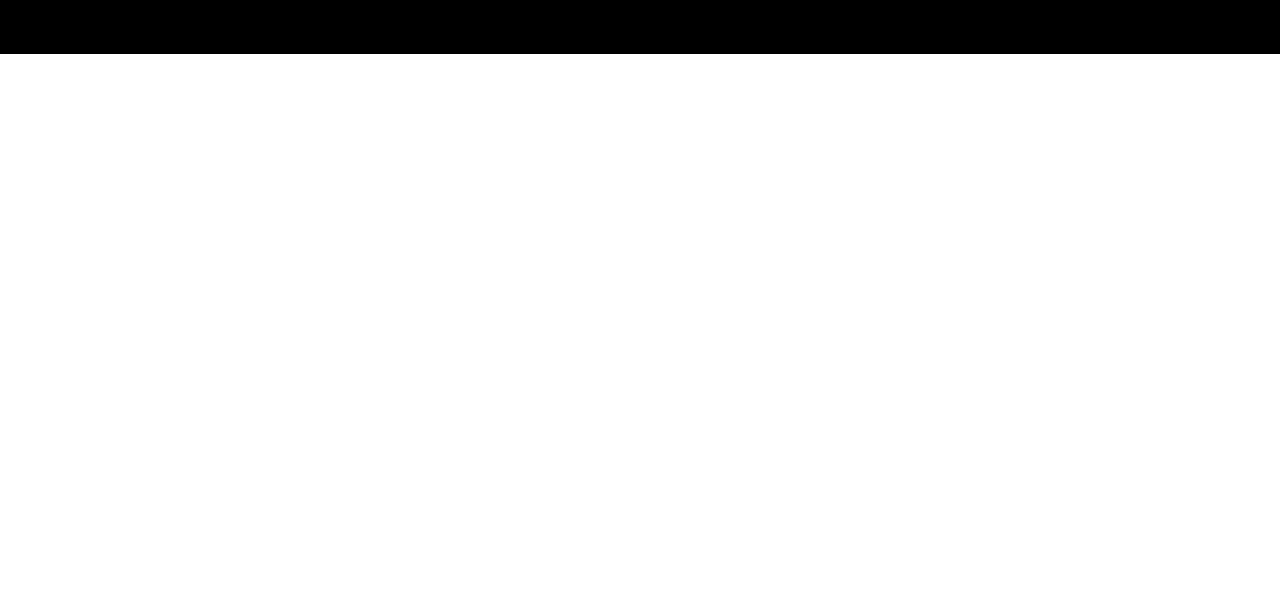
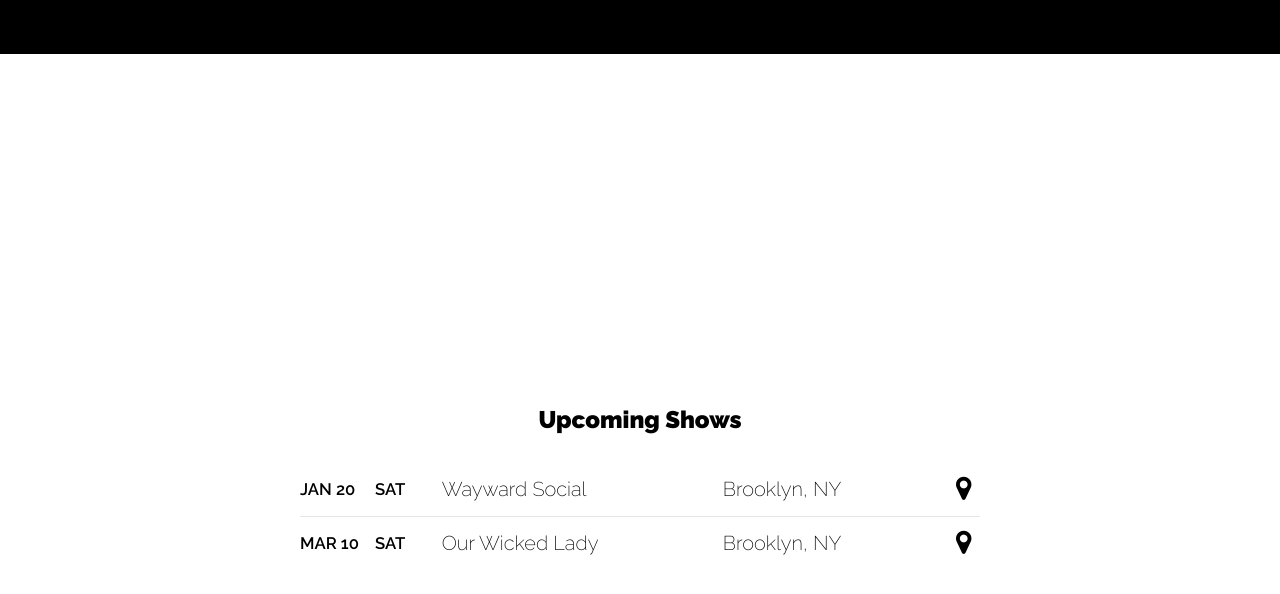
Before and after one commit to dawaltconley/starter2, a Jekyll site: the page built from index.html, in a window 1280 px wide and 900 px high, scrolled down 1746 px. Shown: the top 594 px of the window. Built offline with Jekyll 4.4.1, drawn with Linux system fonts in a browser that asks for light colours; before the commit the page ends 1800 px from its top, so only the background shows below that.

Commit message:
added upcoming shows to site

```diff
--- a/_data/shows.yml
+++ b/_data/shows.yml
@@ -45,3 +45,19 @@
   postal: "12561"
   links:
     location: "https://www.google.com/maps/place/Twin+Star+Orchards/@41.7571012,-74.0528673,17z/data=!3m1!4b1!4m5!3m4!1s0x89dd1813590f9a55:0xfca8cb5a358db205!8m2!3d41.7570972!4d-74.0506786"
+- date:   2018-01-20 20:00:00 -0500
+  venue:  "Wayward Social"
+  street: "35 Ingraham St"
+  city:   "Brooklyn"
+  state:  "NY"
+  postal: "11206"
+  links:
+    location: "https://www.google.com/maps/place/Wayward+Social/@40.7070883,-73.9346902,17z/data=!3m1!4b1!4m5!3m4!1s0x89c25c01b63a33c5:0xebaa549e95ab65bb!8m2!3d40.7070883!4d-73.9325015"
+- date:   2018-03-10 20:00:00 -0500
+  venue:  "Our Wicked Lady"
+  street: "153 Morgan Ave"
+  city:   "Brooklyn"
+  state:  "NY"
+  postal: "11206"
+  links:
+    location: "https://www.google.com/maps/place/Our+Wicked+Lady/@40.709374,-73.9355217,17z/data=!3m1!4b1!4m5!3m4!1s0x89c25eaa8941654f:0xab974fe3daabc20c!8m2!3d40.70937!4d-73.933333"
```
